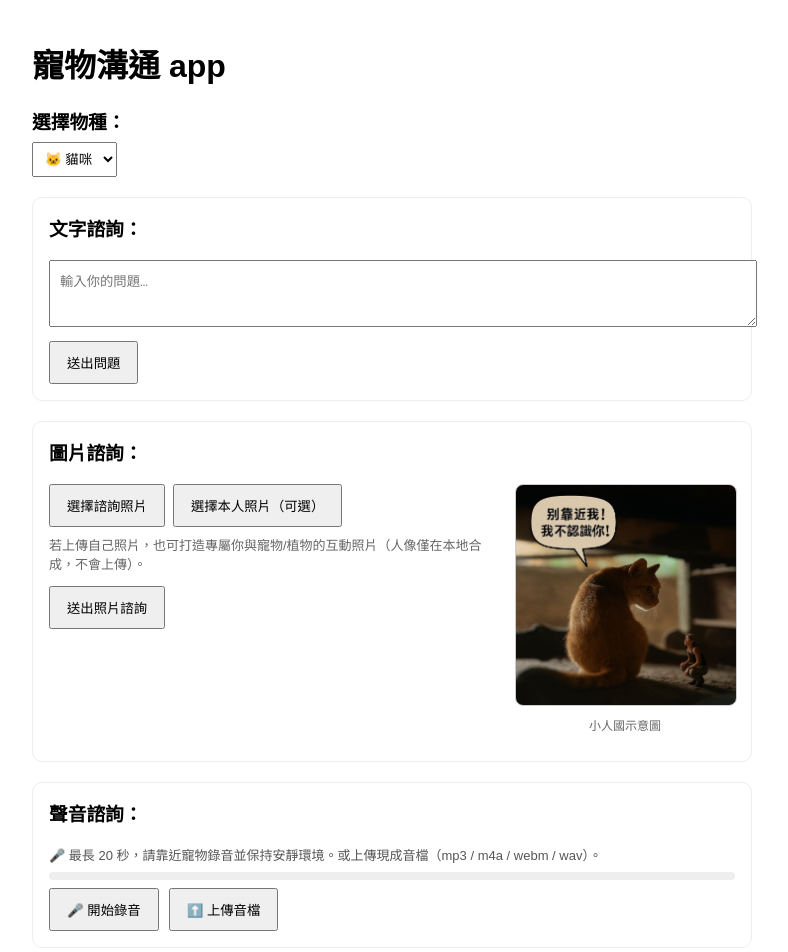
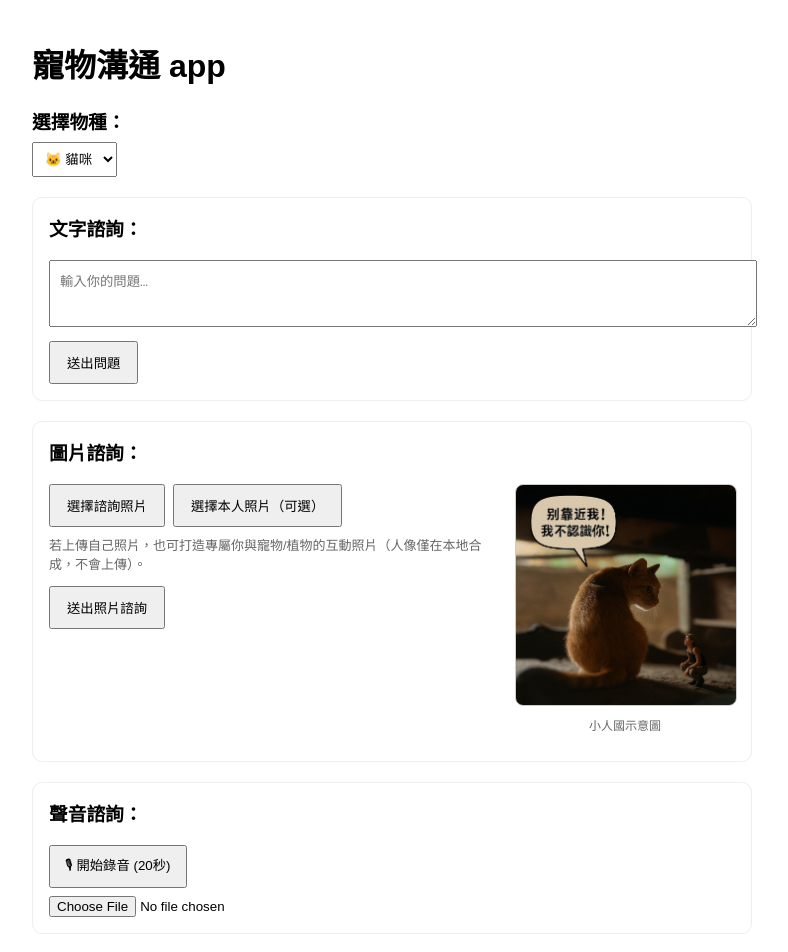
Before and after one commit to greatnathan0721-pixel/pet-plant-comm-mvp, a Next.js app: page / in a window 1280 px wide. Shown: the top 952 px of the page, without its empty margins (248-1036 px from the left). Built offline with nearby package versions, Linux system fonts and the light colour scheme.

Commit message:
Update AudioConsult.jsx

```diff
--- a/components/AudioConsult.jsx
+++ b/components/AudioConsult.jsx
@@ -1,231 +1,63 @@
 'use client';
+import { useState, useRef } from 'react';
 
-import { useState, useRef, useEffect } from 'react';
-
-const MAX_SECONDS = 20;
-const MAX_UPLOAD_MB = 5; // 上傳檔案大小上限（可依需要調整）
-
-export default function AudioConsult({ species }) {
+export default function AudioConsult({ species, onAdvice }) {
   const [recording, setRecording] = useState(false);
   const [result, setResult] = useState(null);
-  const [loading, setLoading] = useState(false);
-
-  // 預覽/播放
-  const [audioURL, setAudioURL] = useState('');
-
-  // 計時
-  const [elapsedMs, setElapsedMs] = useState(0);
-  const tickTimerRef = useRef(null);
-  const startTimeRef = useRef(0);
-
-  // MediaRecorder
   const mediaRecorderRef = useRef(null);
   const chunksRef = useRef([]);
 
-  // 上傳 input
-  const fileRef = useRef(null);
-
-  // 倒數與自動停止
-  useEffect(() => {
-    if (recording) {
-      startTimeRef.current = Date.now();
-      setElapsedMs(0);
-      tickTimerRef.current = setInterval(() => {
-        const ms = Date.now() - startTimeRef.current;
-        setElapsedMs(ms);
-        if (ms >= MAX_SECONDS * 1000) {
-          stopRecording();
-        }
-      }, 100);
-      return () => clearInterval(tickTimerRef.current);
-    } else {
-      clearInterval(tickTimerRef.current);
-      tickTimerRef.current = null;
-      setElapsedMs(0);
-    }
-  }, [recording]);
-
-  const secondsLeft = Math.max(0, MAX_SECONDS - Math.floor(elapsedMs / 1000));
-  const progress = Math.min(1, elapsedMs / (MAX_SECONDS * 1000)); // 0~1
-
   async function startRecording() {
-    try {
-      // 若正在上傳/分析，避免重疊
-      if (loading) return;
     const stream = await navigator.mediaDevices.getUserMedia({ audio: true });
     const mr = new MediaRecorder(stream);
     mediaRecorderRef.current = mr;
     chunksRef.current = [];
-      setResult(null);
-      setAudioURL('');
-
-      mr.ondataavailable = (e) => {
-        if (e.data && e.data.size > 0) chunksRef.current.push(e.data);
+    mr.ondataavailable = (e) => { if (e.data.size > 0) chunksRef.current.push(e.data); };
+    mr.onstop = () => {
+      const blob = new Blob(chunksRef.current, { type: 'audio/webm' });
+      sendToServer(blob);
     };
-      mr.onstop = async () => {
-        try { mr.stream.getTracks().forEach(t => t.stop()); } catch {}
-        const blob = new Blob(chunksRef.current, { type: 'audio/webm' });
-        const previewURL = URL.createObjectURL(blob);
-        setAudioURL(previewURL);
-        const dataURL = await blobToDataURL(blob);
-        await sendToServer(dataURL);
-      };
-
     mr.start();
     setRecording(true);
-    } catch (err) {
-      alert('無法啟用麥克風：' + (err?.message || String(err)));
-    }
+    onAdvice?.(null); // 清掉舊建議
+    setTimeout(() => stopRecording(), 20000); // 最多20秒
   }
 
   function stopRecording() {
-    const mr = mediaRecorderRef.current;
-    if (mr && mr.state !== 'inactive') {
-      try { mr.stop(); } catch {}
-    }
+    mediaRecorderRef.current?.stop();
     setRecording(false);
   }
 
-  // 上傳現成音檔
-  async function onFileChange(e) {
-    const file = e.target.files?.[0];
-    if (!file) return;
-
-    // 若正在錄音，先停止
-    if (recording) stopRecording();
-
-    // 大小限制
-    if (file.size > MAX_UPLOAD_MB * 1024 * 1024) {
-      alert(`音檔過大，請小於 ${MAX_UPLOAD_MB} MB`);
-      e.target.value = '';
-      return;
+  async function sendToServer(blob) {
+    const form = new FormData();
+    form.append('file', blob, 'voice.webm');
+    form.append('species', species);
+    const res = await fetch('/api/audio-analyze', { method: 'POST', body: form });
+    const data = await res.json();
+    setResult(data);
+    if (data?.advice) onAdvice?.(data.advice); // 把建議往上丟
   }
 
-    try {
+  async function onFileChange(e) {
+    const f = e.target.files?.[0];
+    if (!f) return;
     setResult(null);
-      const objectURL = URL.createObjectURL(file);
-      setAudioURL(objectURL);
-
-      const dataURL = await fileToDataURL(file);
-      await sendToServer(dataURL);
-    } catch (err) {
-      setResult({ error: '讀取檔案失敗：' + (err?.message || String(err)) });
-    } finally {
-      // 清掉 input 的值，方便重選同一檔案
-      e.target.value = '';
-    }
-  }
-
-  async function sendToServer(audioDataURL) {
-    setLoading(true);
-    setResult(null);
-    try {
-      const res = await fetch('/api/audio', {
-        method: 'POST',
-        headers: { 'Content-Type': 'application/json' },
-        body: JSON.stringify({ species, audioDataURL }),
-      });
-      const data = await res.json();
-      setResult(data);
-    } catch (err) {
-      setResult({ error: '發生錯誤：' + (err?.message || String(err)) });
-    } finally {
-      setLoading(false);
-    }
+    onAdvice?.(null);
+    sendToServer(f);
   }
 
   return (
-    <div style={{ marginTop: 10 }}>
-      {/* 提示 + 倒數 */}
-      <div style={{ display: 'flex', alignItems: 'center', gap: 12, flexWrap: 'wrap' }}>
-        <p style={{ fontSize: 13, color: '#555', margin: 0 }}>
-          🎤 最長 {MAX_SECONDS} 秒，請靠近寵物錄音並保持安靜環境。或上傳現成音檔（mp3 / m4a / webm / wav）。
-        </p>
-        {recording && (
-          <span
-            aria-live="polite"
-            style={{
-              fontSize: 13, padding: '2px 8px', borderRadius: 999,
-              background: '#fee2e2', color: '#991b1b'
-            }}
-          >
-            錄音中… 剩餘 {secondsLeft} 秒
-          </span>
-        )}
+    <div style={{ marginTop: 12 }}>
+      <button onClick={recording ? stopRecording : startRecording} style={{ padding: '8px 14px' }}>
+        {recording ? '⏹ 停止錄音' : '🎙 開始錄音 (20秒)'}
+      </button>
+      <input type="file" accept="audio/*" onChange={onFileChange} style={{ display: 'block', marginTop: 8 }} />
+      {result && (
+        <div style={{ marginTop: 10, fontSize: 14, whiteSpace: 'pre-line' }}>
+          <strong>語音分析：</strong>
+          {result.advice || '（沒有結果）'}
         </div>
-
-      {/* 進度條（只在錄音時顯示動態） */}
-      <div style={{ marginTop: 8, height: 8, background: '#eee', borderRadius: 6, overflow: 'hidden' }}>
-        <div style={{ width: `${progress * 100}%`, height: '100%', background: recording ? '#22c55e' : '#ddd' }} />
-      </div>
-
-      {/* 控制 + 上傳 */}
-      <div style={{ display: 'flex', gap: 10, marginTop: 8, flexWrap: 'wrap' }}>
-        {!recording ? (
-          <button onClick={startRecording} disabled={loading} style={{ padding: '10px 16px' }}>
-            🎤 開始錄音
-          </button>
-        ) : (
-          <button onClick={stopRecording} style={{ padding: '10px 16px', backgroundColor: '#fee2e2' }}>
-            ⏹ 停止錄音
-          </button>
-        )}
-
-        <button type="button" onClick={() => fileRef.current?.click()} disabled={loading} style={{ padding: '10px 16px' }}>
-          ⬆️ 上傳音檔
-        </button>
-        <input
-          ref={fileRef}
-          type="file"
-          accept="audio/*,.m4a,.mp3,.wav,.webm"
-          onChange={onFileChange}
-          style={{ display: 'none' }}
-        />
-      </div>
-
-      {/* 音檔預覽 */}
-      {audioURL && (
-        <div style={{ marginTop: 10 }}>
-          <audio src={audioURL} controls />
-        </div>
-      )}
-
-      {loading && <p style={{ marginTop: 8 }}>⏳ 分析中，請稍候…</p>}
-
-      {/* 結果顯示 */}
-      {result?.advice && (
-        <div style={{ marginTop: 12, whiteSpace: 'pre-line' }}>
-          <strong>AI 分析：</strong>
-          <p>{result.advice}</p>
-          {result.hasTranscript && (
-            <p style={{ fontSize: 12, color: '#555' }}>（偵測到人聲文字：{result.transcript}）</p>
-          )}
-        </div>
-      )}
-
-      {result?.error && (
-        <p style={{ marginTop: 8, color: 'red' }}>⚠️ {result.error}</p>
       )}
     </div>
   );
 }
-
-/** File → dataURL */
-function fileToDataURL(file) {
-  return new Promise((resolve, reject) => {
-    const r = new FileReader();
-    r.onload = () => resolve(String(r.result));
-    r.onerror = reject;
-    r.readAsDataURL(file);
-  });
-}
-
-/** Blob → dataURL */
-function blobToDataURL(blob) {
-  return new Promise((resolve, reject) => {
-    const r = new FileReader();
-    r.onload = () => resolve(String(r.result));
-    r.onerror = reject;
-    r.readAsDataURL(blob);
-  });
-}
```
Lines whose indentation alone changed are shown as unchanged.
